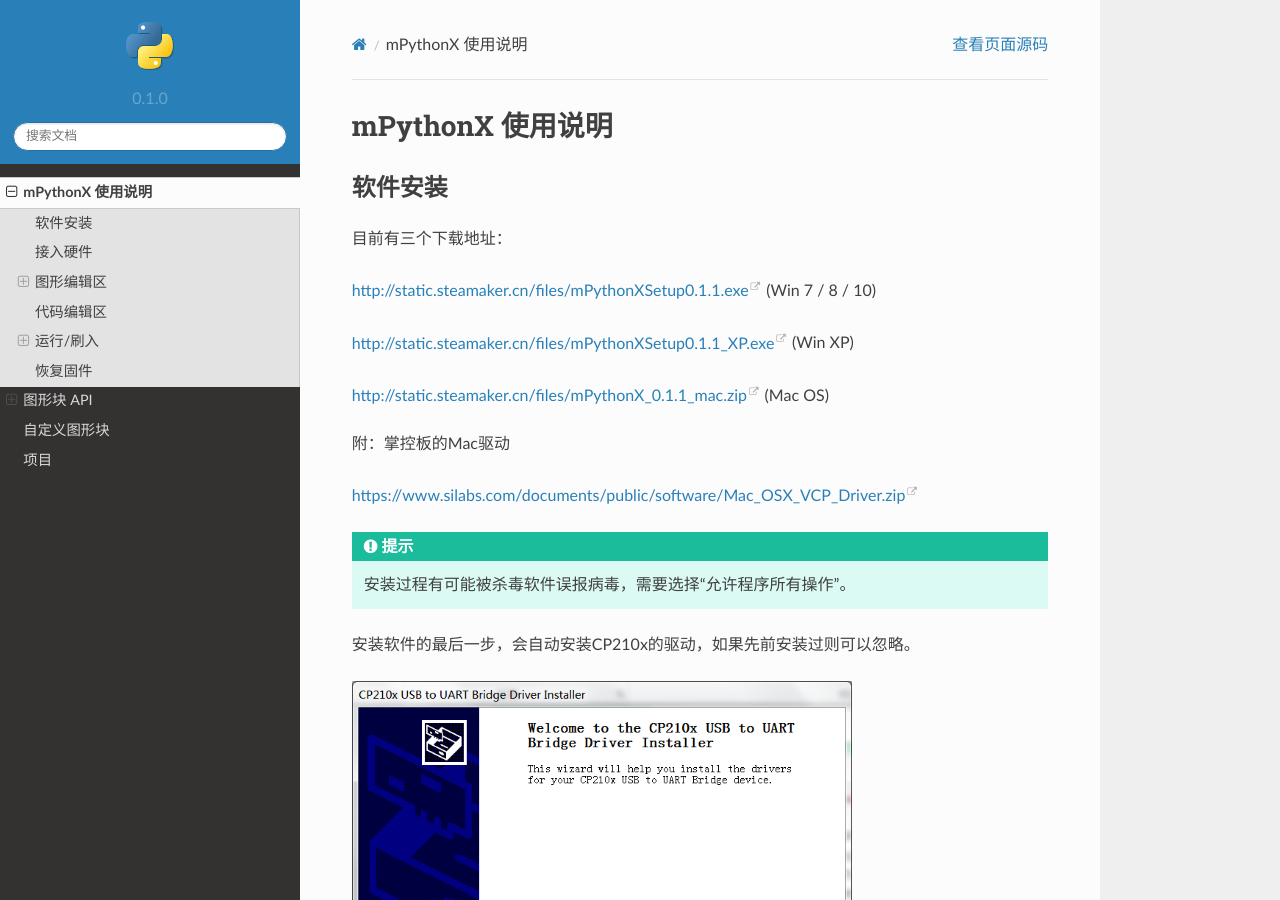
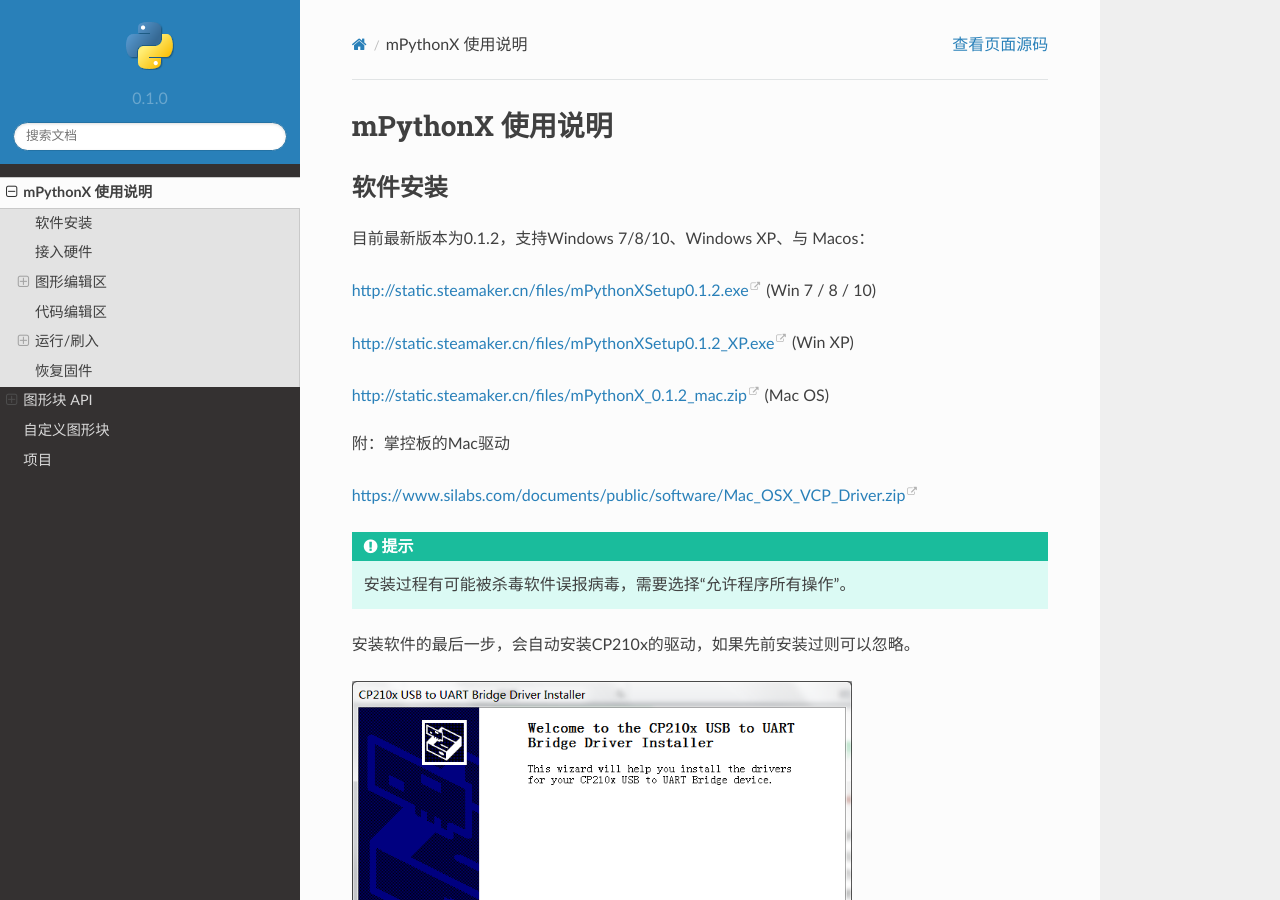
Before and after one commit to labplus-cn/mPythonX-docs, a Sphinx documentation site: the page built from source/mPythonX.rst, in a window 1280 px wide and 900 px high. Built offline with Sphinx 7.4.7 and the Read the Docs theme 2.0.0, drawn with Linux system fonts in a browser that asks for light colours.

Commit message:
Update mPythonX.rst

```diff
--- a/source/mPythonX.rst
+++ b/source/mPythonX.rst
@@ -4,15 +4,15 @@
 软件安装
 -----------
 
-目前有三个下载地址：
+目前最新版本为0.1.2，支持Windows 7/8/10、Windows XP、与 Macos：
 
-http://static.steamaker.cn/files/mPythonXSetup0.1.1.exe
+http://static.steamaker.cn/files/mPythonXSetup0.1.2.exe
 (Win 7 / 8 / 10)
 
-http://static.steamaker.cn/files/mPythonXSetup0.1.1_XP.exe
+http://static.steamaker.cn/files/mPythonXSetup0.1.2_XP.exe
 (Win XP)
 
-http://static.steamaker.cn/files/mPythonX_0.1.1_mac.zip
+http://static.steamaker.cn/files/mPythonX_0.1.2_mac.zip
 (Mac OS)
 
 附：掌控板的Mac驱动
```
